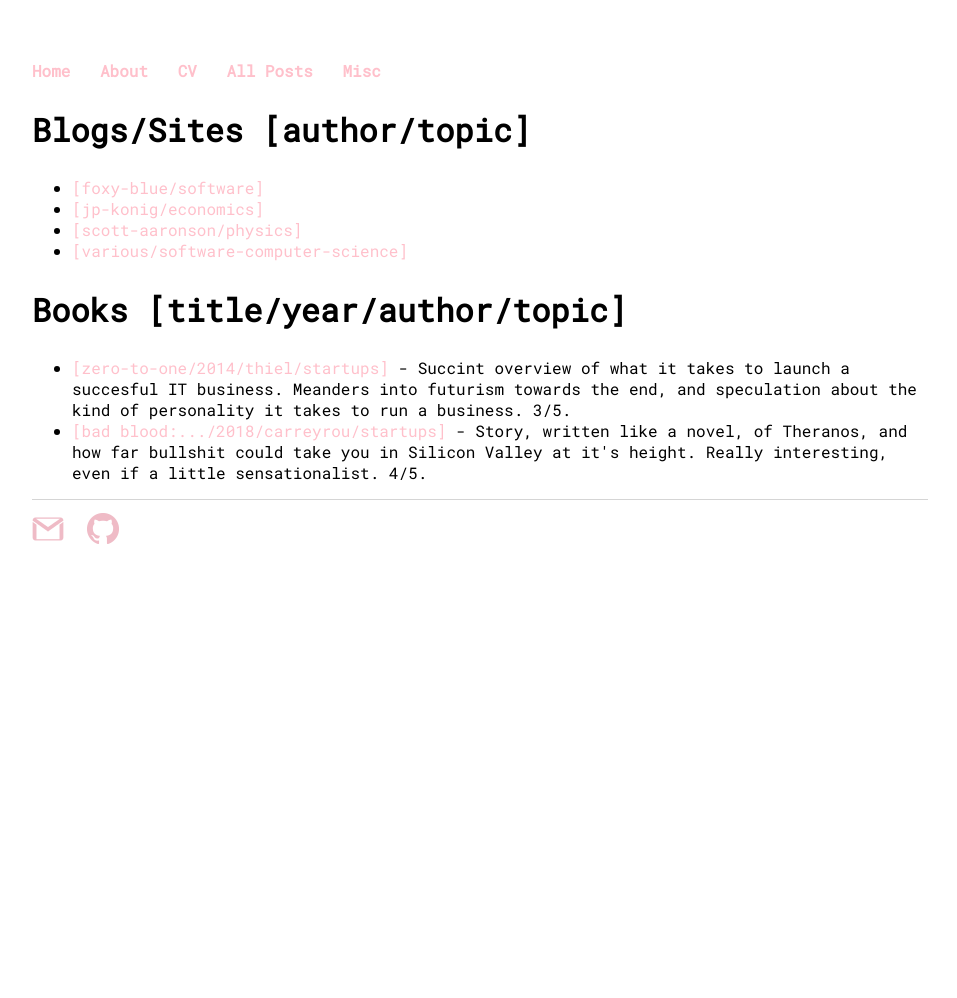
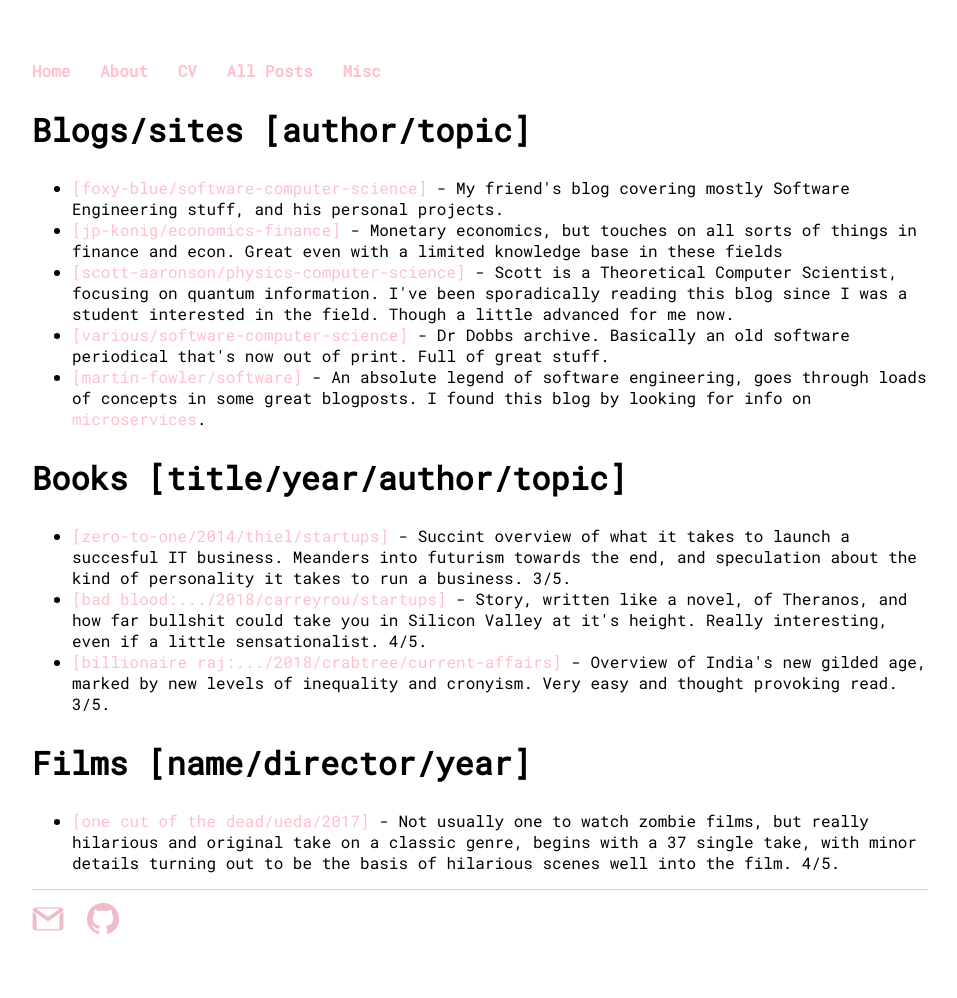
Before and after one commit to skailasa/skailasa.github.io, a Jekyll site: the page built from misc/index.html, in a window 1280 px wide. Shown: the whole page, without its empty margins (160-1117 px from the left). Built offline with Jekyll 4.4.1, drawn with Linux system fonts in a browser that asks for light colours; before the commit the page ends 900 px from its top, so only the background shows below that.

Commit message:
Add more content to misc

```diff
--- a/misc/index.html
+++ b/misc/index.html
@@ -3,12 +3,36 @@ layout: default
 title: Miscellaneous
 ---
 
-<h2>Blogs/Sites [author/topic] </h2>
+<h2>Blogs/sites [author/topic] </h2>
 <ul>
-    <li><a href="http://sebastien-docs.info">[foxy-blue/software] </a> </li>
-    <li><a href="http://jpkoning.blogspot.com">[jp-konig/economics] </a> </li>
-    <li><a href="https://www.scottaaronson.com/blog/">[scott-aaronson/physics]</a></li>
-    <li><a href="http://www.drdobbs.com">[various/software-computer-science]</a></li>
+    <li
+        ><a href="http://sebastien-docs.info">[foxy-blue/software-computer-science] </a>
+            - My friend's blog covering mostly Software Engineering stuff, and his
+            personal projects.
+    </li>
+
+    <li>
+        <a href="http://jpkoning.blogspot.com">[jp-konig/economics-finance] </a>
+        - Monetary economics, but touches on all sorts of things in finance and
+        econ. Great even with a limited knowledge base in these fields
+    </li>
+    <li>
+        <a href="https://www.scottaaronson.com/blog/">[scott-aaronson/physics-computer-science]</a>
+        - Scott is a Theoretical Computer Scientist, focusing on quantum information.
+        I've been sporadically reading this blog since I was a student interested
+        in the field. Though a little advanced for me now.
+    </li>
+    <li>
+        <a href="http://www.drdobbs.com">[various/software-computer-science]</a>
+        - Dr Dobbs archive. Basically an old software periodical that's now out
+        of print. Full of great stuff.
+    </li>
+    <li>
+        <a href="https://martinfowler.com/">[martin-fowler/software]</a>
+        - An absolute legend of software engineering, goes through loads of
+        concepts in some great blogposts. I found this blog by looking for info
+        on <a href="https://martinfowler.com/articles/microservices.html">microservices</a>.
+    </li>
 </ul>
 
 <h2>Books [title/year/author/topic]</h2>
@@ -26,4 +50,19 @@ title: Miscellaneous
         could take you in Silicon Valley at it's height. Really interesting,
         even if a little sensationalist. 4/5.
     </li>
+    <li>
+        <a href="https://www.amazon.co.uk/Billionaire-Raj-Journey-Through-Indias/dp/1786073803">[billionaire raj:.../2018/crabtree/current-affairs]</a>
+        - Overview of India's new gilded age, marked by new levels of inequality
+        and cronyism. Very easy and thought provoking read. 3/5.
+    </li>
 </ul>
+
+<h2>Films [name/director/year]</h2>
+<ul>
+    <li>
+        <a href="https://en.wikipedia.org/wiki/One_Cut_of_the_Dead">[one cut of the dead/ueda/2017]</a>
+        - Not usually one to watch zombie films, but really hilarious and original
+        take on a classic genre, begins with a 37 single take, with minor details
+        turning out to be the basis of hilarious scenes well into the film. 4/5.
+    </li>
+</ul>
```
